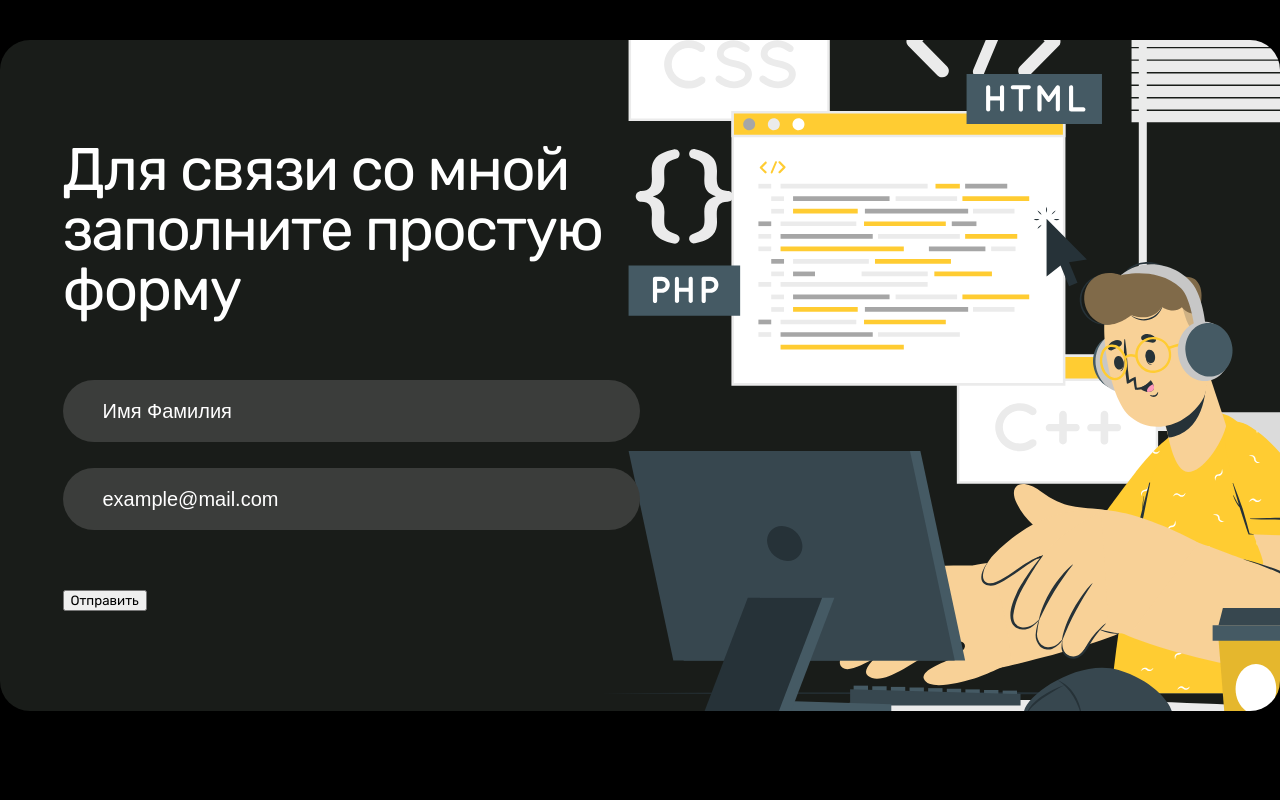
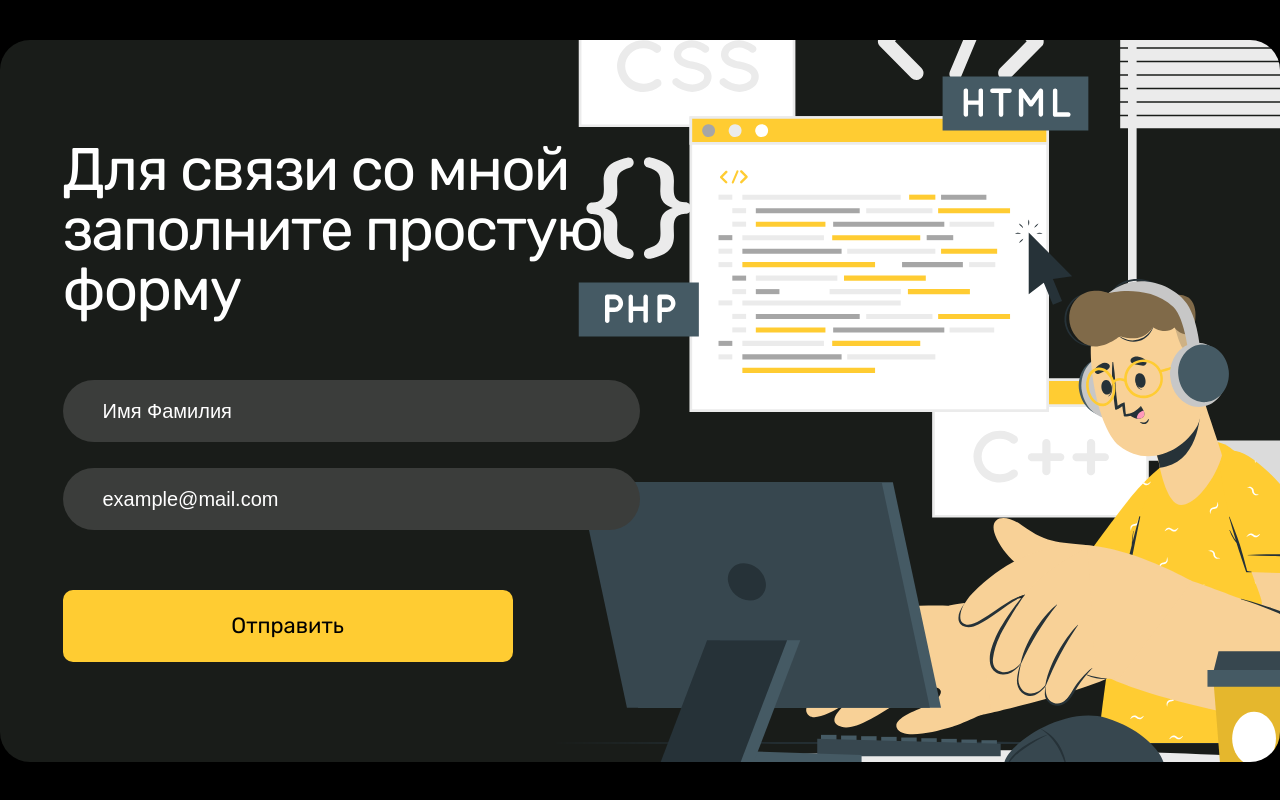
Before and after one commit to Ilya-Samotokhin/portfolio-site-v2, a plain HTML site: page index.html in a window 1280 px wide. Shown: the part 4863-5663 px from the top of the page. Drawn offline with Linux system fonts and the light colour scheme.

Commit message:
added block contacts

```diff
--- a/index.html
+++ b/index.html
@@ -185,7 +185,7 @@
 						<input type="text" placeholder="Имя Фамилия" name="name" class="input">
 						<input type="email" placeholder="example@mail.com" name="email" class="input">
 					</div>
-					<button contacts__btn>Отправить</button>
+					<button class="contacts__btn">Отправить</button>
 				</form>
 			</div>
 		</section>
--- a/styles/contacts.css
+++ b/styles/contacts.css
@@ -40,7 +40,16 @@
 
 .contacts__btn {
 	width: 450px;
-	font-style: 22px;
+	font-size: 22px;
 	line-height: 70px;
-	background-repeat: 7px;
+	border: none;
+	border-radius: 10px;
+	background-color: var(--my-color);
+	cursor: pointer;
 }
+
+.contacts__btn:hover {
+	background-color: inherit;
+	color: var(--my-color);
+	outline: 1px solid var(--my-color);
+}
```
